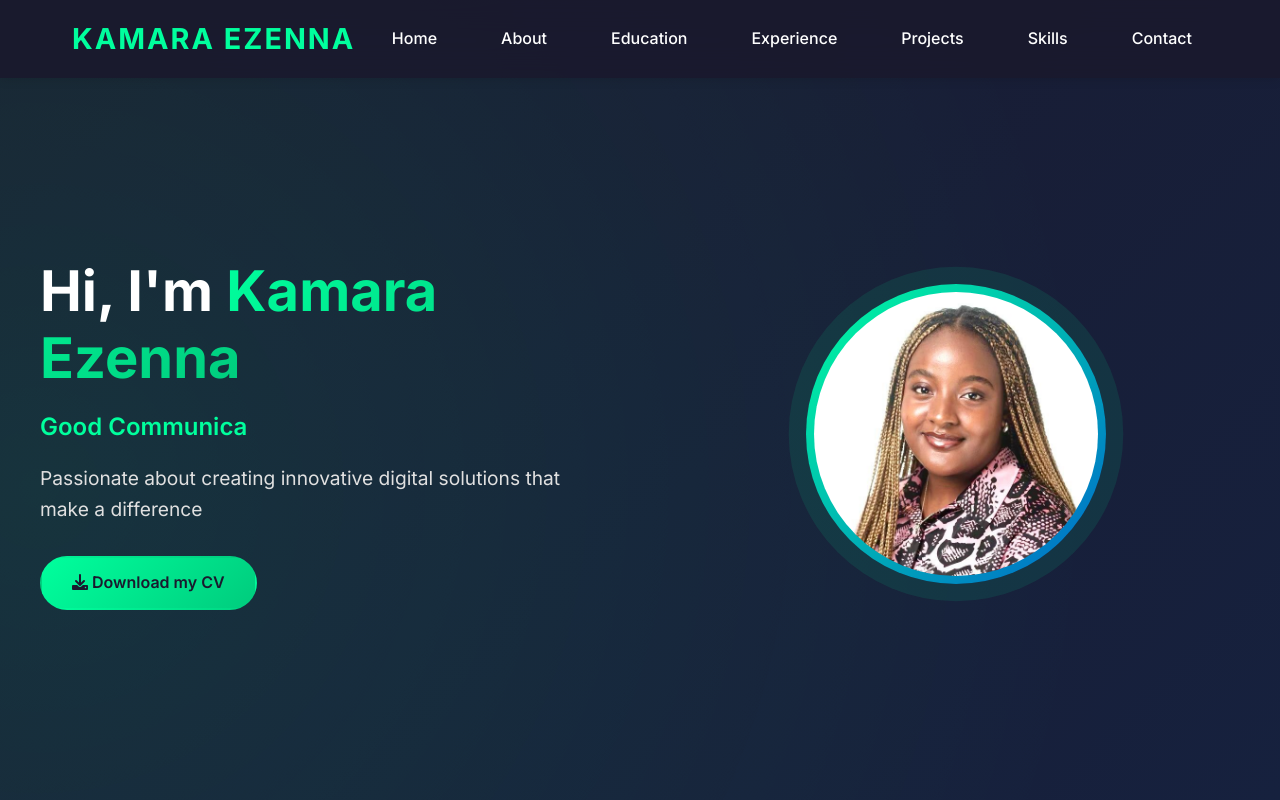
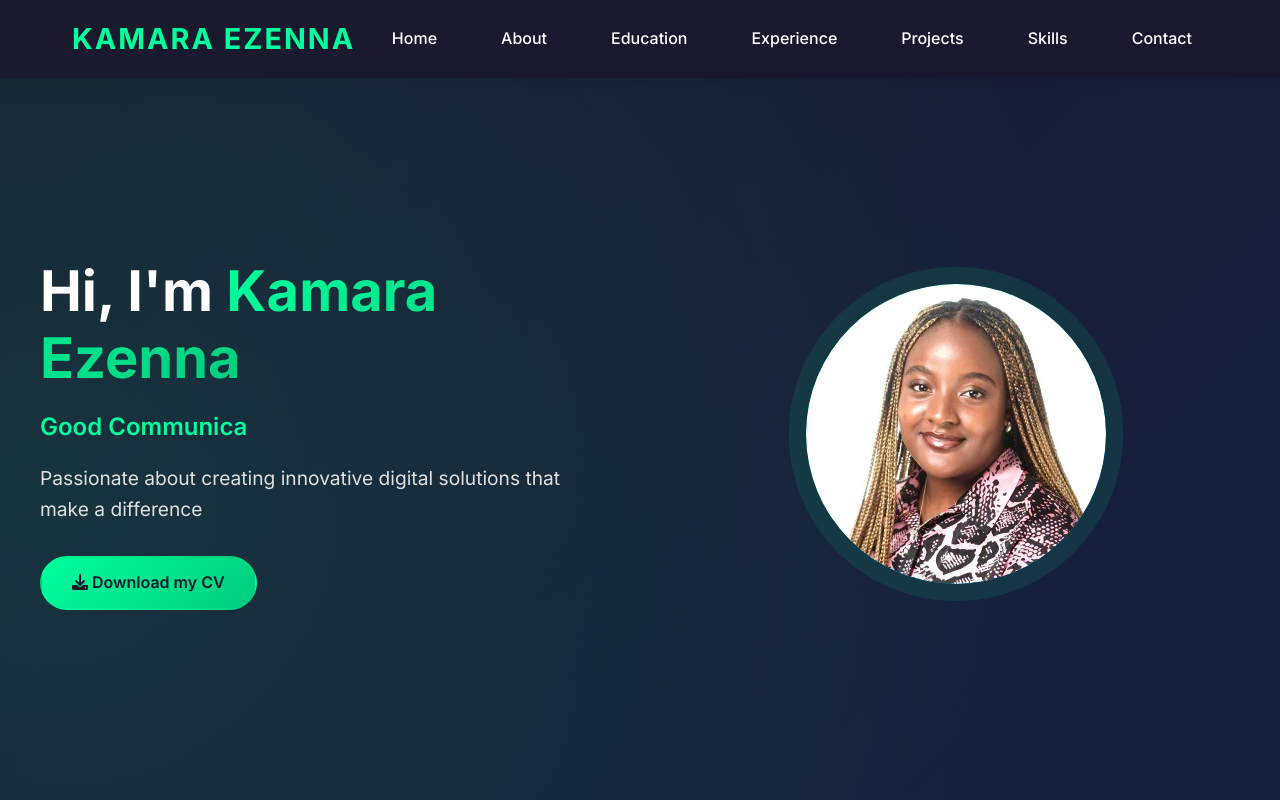
Before and after one commit to kamaraezenna/my_portfolio, a website: page index.html in a window 1280 px wide. Shown: the top 800 px of the page. Drawn offline with Linux system fonts and the light colour scheme.

Commit message:
edit my picture again  2

```diff
--- a/styles.css
+++ b/styles.css
@@ -236,23 +236,18 @@ body {
     height: 300px;
     border-radius: 50%;
     background: linear-gradient(135deg, var(--accent-color), var(--secondary-color));
-    display: flex;
-    align-items: center;
-    justify-content: center;
-    font-size: 8rem;
-    color: var(--primary-color);
     box-shadow: var(--shadow-heavy);
     animation: pulse 2s infinite;
     overflow: hidden;
-    padding: 8px;
+    position: relative;
 }
 
 .profile-photo {
-    width: 284px;
-    height: 284px;
+    width: 100%;
+    height: 100%;
     border-radius: 50%;
     object-fit: cover;
-    display: block;
+    object-position: center;
 }
 
 /* About Section */
```
